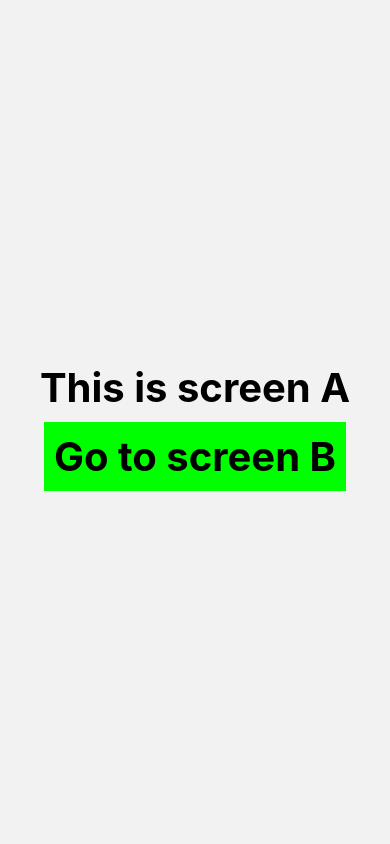
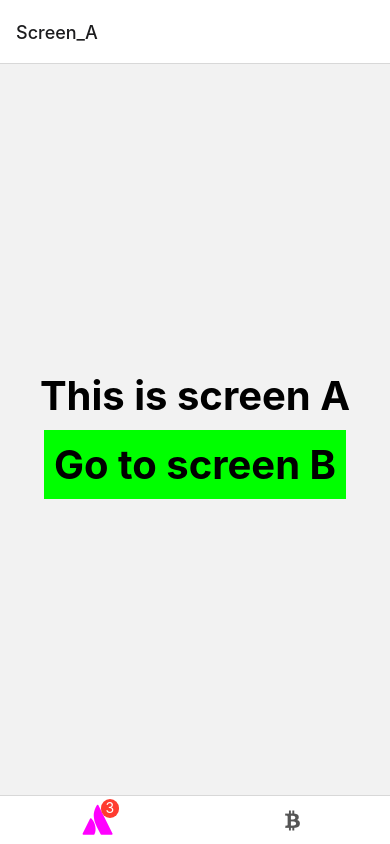
Before and after one commit to Akib13/ReactNativeTests, a React Native app: screen / in a window 390 px wide. Built offline with nearby package versions, Linux system fonts and the light colour scheme.

Commit message:
Tab Navigator tested

```diff
--- a/package.json
+++ b/package.json
@@ -10,6 +10,7 @@
     "lint": "eslint ."
   },
   "dependencies": {
+    "@react-navigation/bottom-tabs": "^6.5.2",
     "@react-navigation/native": "^6.1.1",
     "@react-navigation/stack": "^6.3.10",
     "react": "18.1.0",
@@ -17,7 +18,8 @@
     "react-native-gesture-handler": "^2.8.0",
     "react-native-maps": "^1.3.2",
     "react-native-safe-area-context": "^4.4.1",
-    "react-native-screens": "^3.18.2"
+    "react-native-screens": "^3.18.2",
+    "react-native-vector-icons": "^9.2.0"
   },
   "devDependencies": {
     "@babel/core": "^7.12.9",
--- a/src/App.js
+++ b/src/App.js
@@ -1,34 +1,54 @@
 import React, {useState} from 'react';
 import { NavigationContainer } from '@react-navigation/native';
-import { createStackNavigator, Header } from '@react-navigation/stack';
 import ScreenA from './ScreenA';
 import ScreenB from './ScreenB';
+import { createBottomTabNavigator } from '@react-navigation/bottom-tabs';
+import FontAwesome5 from 'react-native-vector-icons/FontAwesome5';
 
-const Stack = createStackNavigator();
+const Tab = createBottomTabNavigator();
 
 const App = () => {
 
   return (
     <NavigationContainer>
-      <Stack.Navigator
-      // remove header from all screens
-      /*screenOptions={{
-        header: () => null
-      }}*/
+      <Tab.Navigator
+        screenOptions={({route}) => ({
+          tabBarActiveTintColor : '#f0f',
+          tabBarInactiveTintColor: '#555',
+          tabBarShowLabel: false,
+          tabBarIcon: ({focused, color, size}) => {
+            let iconName;
+            if(route.name === 'Screen_A') {
+              iconName = 'atlassian';
+              size = focused ? 30:20;
+              // color = focused ? '#f0f' : '#555';
+            }
+            else if (route.name === 'Screen_B') {
+              iconName = 'btc';
+              size = focused ? 30:20;
+              // color = focused ? '#f0f' : '#555';
+            }
+            return (
+              <FontAwesome5
+                name = {iconName}
+                size = {size}
+                color = {color}
+              />
+            );
+        }
+      })}
+
       >
-        <Stack.Screen
+        <Tab.Screen
           name='Screen_A'
           component={ScreenA}
-          // to remove the header from a screen
-          options = {{
-            header:() => null
-          }}
+          options={{tabBarBadge: 3}}
         />
-        <Stack.Screen
+        <Tab.Screen
         name='Screen_B'
         component={ScreenB}
         />
-      </Stack.Navigator>
+      </Tab.Navigator>
     </NavigationContainer>
   );
 };
```
Also changed, not shown: 2 other files (tests, documents, lock files or other folders).
